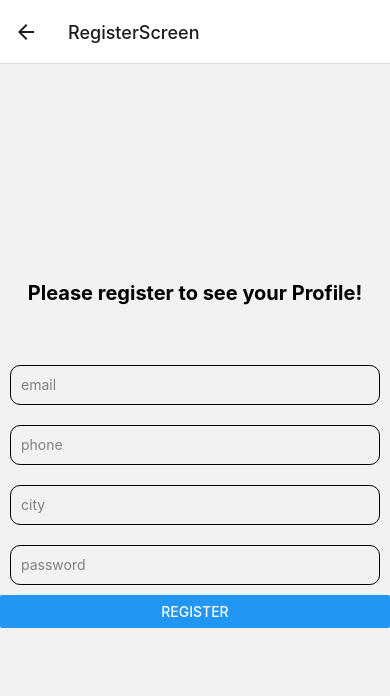
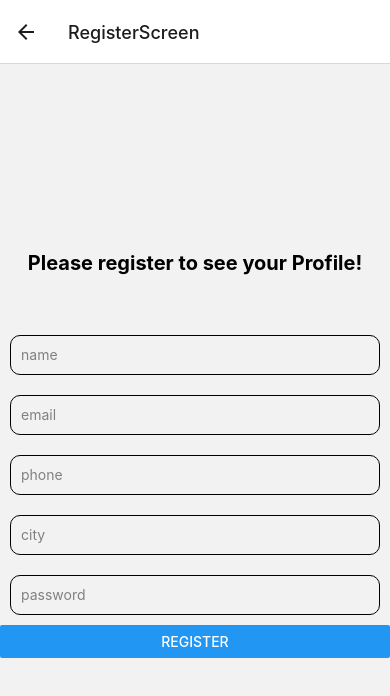
Before and after one commit to JSegundo/elclubdelplan, a React Native app in the folder clubdelplan/: screen /RegisterScreen in a window 390 px wide. Shown: the top 696 px of the page. Built offline with nearby package versions, Linux system fonts and the light colour scheme.

Commit message:
add name to register

```diff
--- a/clubdelplan/App.js
+++ b/clubdelplan/App.js
@@ -24,9 +24,9 @@ function App() {
         component={Tabs}
         options={{ headerShown: false }}
       />
-       <Stack.Screen name="RegisterScreen" component={Register} />
-       <Stack.Screen name="LogInScreen" component={LogInScreen} />
-       <Stack.Screen name="UserProfileScreen" component={UserProfileScreen} />
+      <Stack.Screen name="RegisterScreen" component={Register} />
+      <Stack.Screen name="LogInScreen" component={LogInScreen} />
+      <Stack.Screen name="UserProfileScreen" component={UserProfileScreen} />
     </Stack.Navigator>
     </NavigationContainer>
   );
--- a/clubdelplan/src/navigation/Tabs.js
+++ b/clubdelplan/src/navigation/Tabs.js
@@ -56,6 +56,7 @@ const Tabs = () => {
         name="Profile"
         component={LogInScreen}
         options={{
+          headerShown: false,
           tabBarIcon: ({color}) => (
             <Ionicons name="person-outline" size={22} color="#900" />
           ),
--- a/clubdelplan/src/screens/LogInScreen.js
+++ b/clubdelplan/src/screens/LogInScreen.js
@@ -58,6 +58,7 @@ const Log = () => {
 
     token ?  (
       <UserProfileScreen/>
+
     ) : (
       <View style={styles.view}>
         <Text style={styles.tittle}>Please log in to see your Profile!</Text>
--- a/clubdelplan/src/screens/RegisterScreen.js
+++ b/clubdelplan/src/screens/RegisterScreen.js
@@ -4,6 +4,7 @@ import { Text, View, TextInput , Button } from 'react-native';
 import axios from 'axios';
 
 const Register = ({navigation}) => {
+  const [name, onChangeName] = React.useState(null);
   const [email, onChangeText] = React.useState(null);
   const [psw, onChangePsw] = React.useState(null);
   const [number, onChangePhone] = React.useState(null);
@@ -27,6 +28,7 @@ const Register = ({navigation}) => {
     // }
 
     const newUser = {
+      name,
       email,
       city,
       password : psw,
@@ -47,6 +49,14 @@ const Register = ({navigation}) => {
     <View style={styles.view}>
       <Text style= {styles.tittle}>Please register to see your Profile!</Text>
 
+
+      <TextInput
+        style={styles.input}
+        onChangeText={onChangeName}
+        placeholder="name"
+        placeholderTextColor="#808080"
+        value={name}
+      />
       <TextInput
         style={styles.input}
         onChangeText={onChangeText}
```
Also changed, not shown: 1 other file (tests, documents, lock files or other folders).
